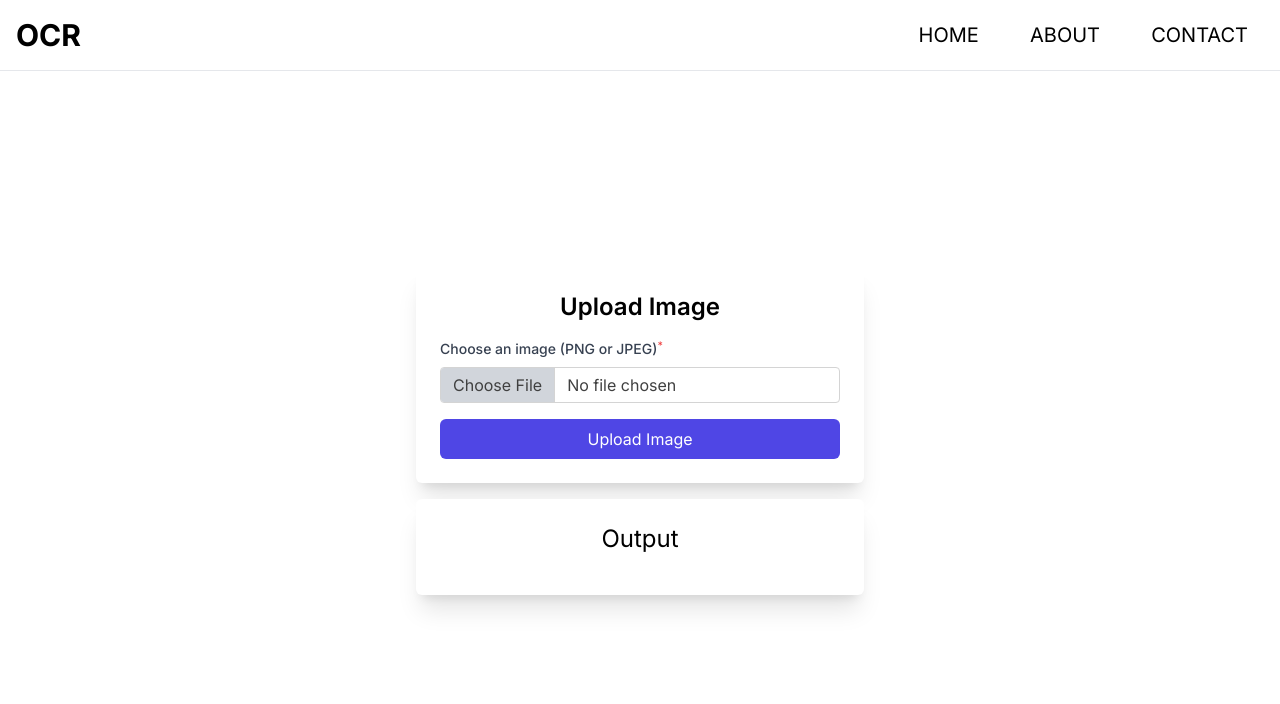
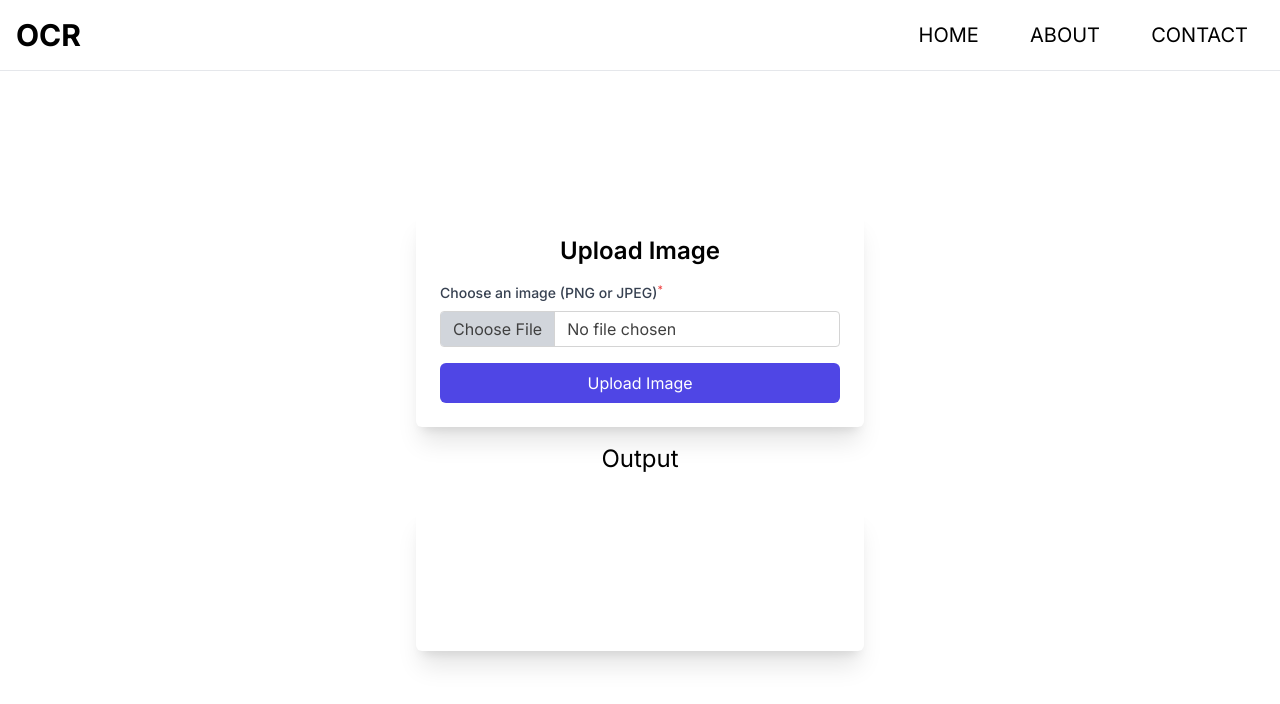
Before and after one commit to hehenischal/OCR, a Next.js app in the folder ocr-frontend/: page / in a window 1280 px wide. Shown: the top 704 px of the page. Built offline with nearby package versions, Linux system fonts and the light colour scheme.

Commit message:
output div change to textarea

```diff
--- a/ocr-frontend/src/components/homeItem.tsx
+++ b/ocr-frontend/src/components/homeItem.tsx
@@ -86,10 +86,13 @@ const HomeItem = () => {
               </button>
             </form>
           </div>
-          <div className=" mt-4 max-w-md w-full p-6 bg-white rounded-md shadow-xl">
-            <h3 className="text-2xl mb-4 text-center">
-              Output
-            </h3>
+          <h3 className="text-2xl mb-4 text-center mt-4">Output</h3>
+          <textarea
+            id="message"
+            name="message"
+            rows={4}
+            className=" mt-4 max-w-md w-full p-6 bg-white rounded-md shadow-xl resize-none"
+          >
             {postResponseData.data && (
               <>
                 {postResponseData.data
@@ -99,7 +102,7 @@ const HomeItem = () => {
                   ))}
               </>
             )}
-          </div>
+          </textarea>
         </div>
       </section>
     </>
```
